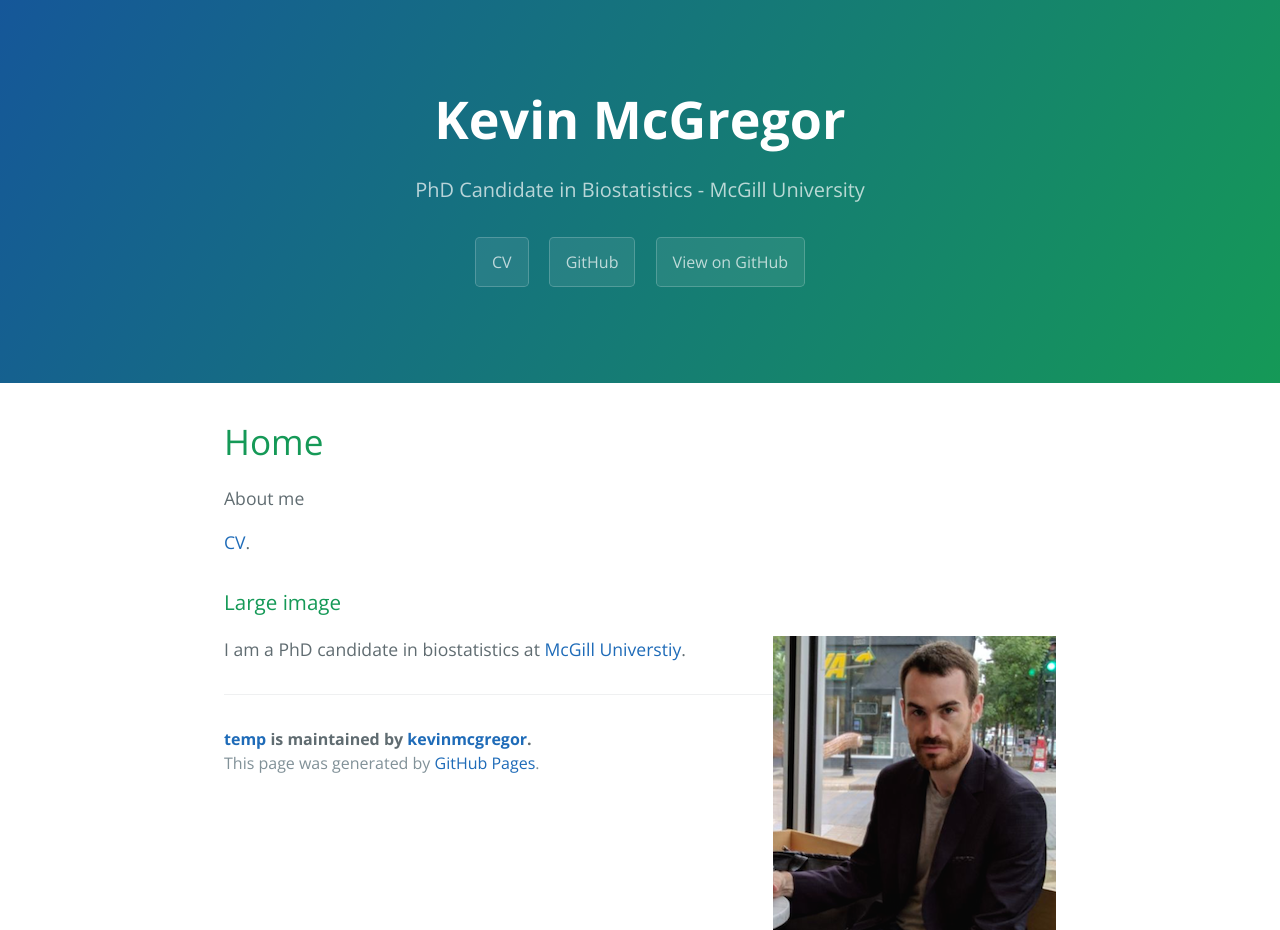
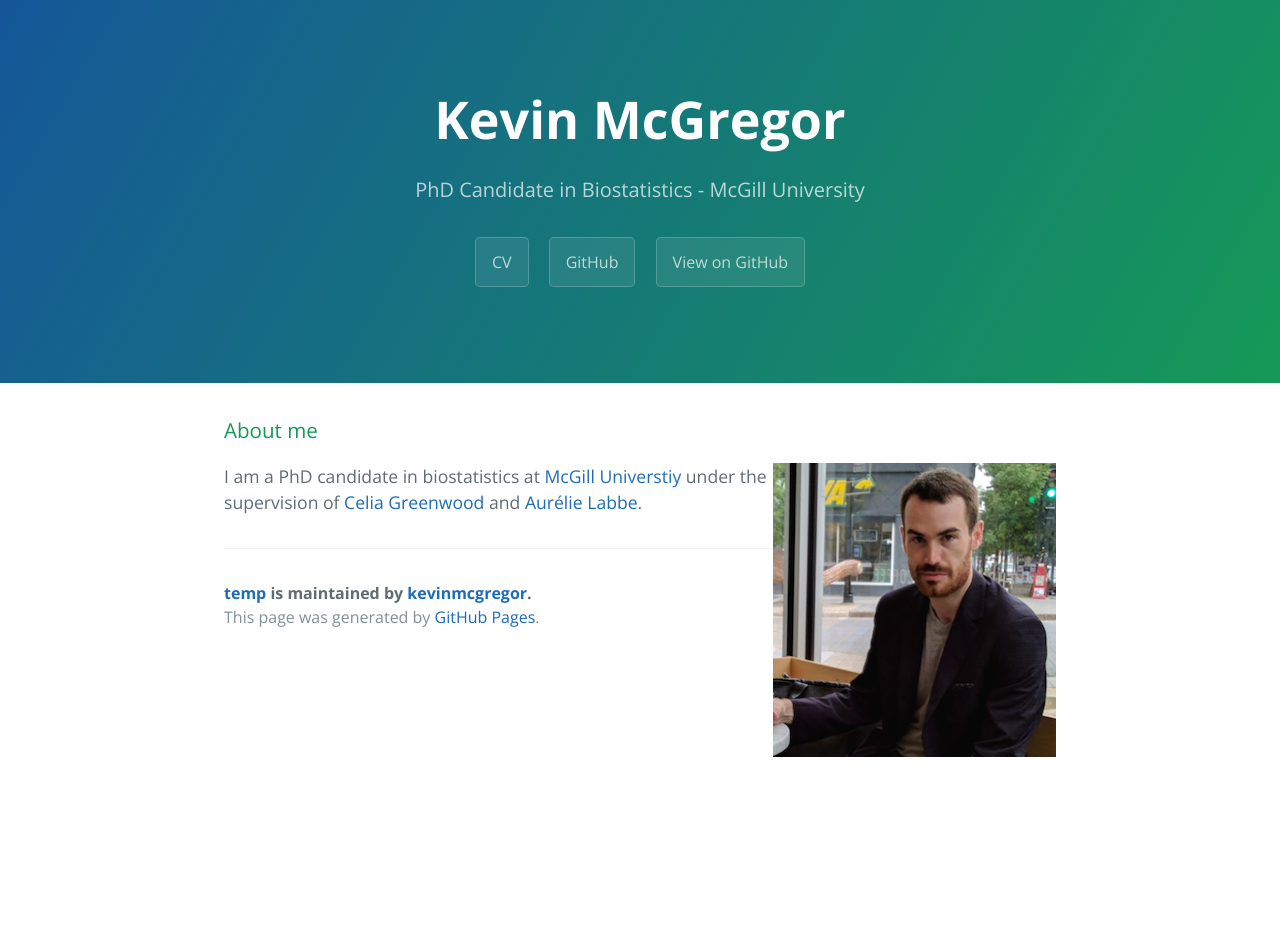
Before and after one commit to kevinmcgregor/temp, a Jekyll site: the page built from index.md, in a window 1280 px wide. Built offline with Jekyll 4.4.1, drawn with Linux system fonts in a browser that asks for light colours; our own code applies the rules of GitHub Pages for plain Markdown files; after the commit the page ends 900 px from its top, so only the background shows below that.

```diff
--- a/index.md
+++ b/index.md
@@ -2,14 +2,8 @@
 layout: default
 ---
 
-# Home
-
-About me
-
-[CV](./files/cv_website.pdf).
-
-### Large image
+### About me
 
 <img align="right" src="./pictures/kevin_picture.png" />
 
-I am a PhD candidate in biostatistics at [McGill Universtiy](https://www.mcgill.ca/epi-biostat-occh/academic-programs/grad/biostatistics).
+I am a PhD candidate in biostatistics at [McGill Universtiy](https://www.mcgill.ca/epi-biostat-occh/academic-programs/grad/biostatistics) under the supervision of [Celia Greenwood](https://www.mcgill.ca/statisticalgenetics/people) and [Aurélie Labbe](http://www.hec.ca/en/profs/aurelie.labbe.html).
```
